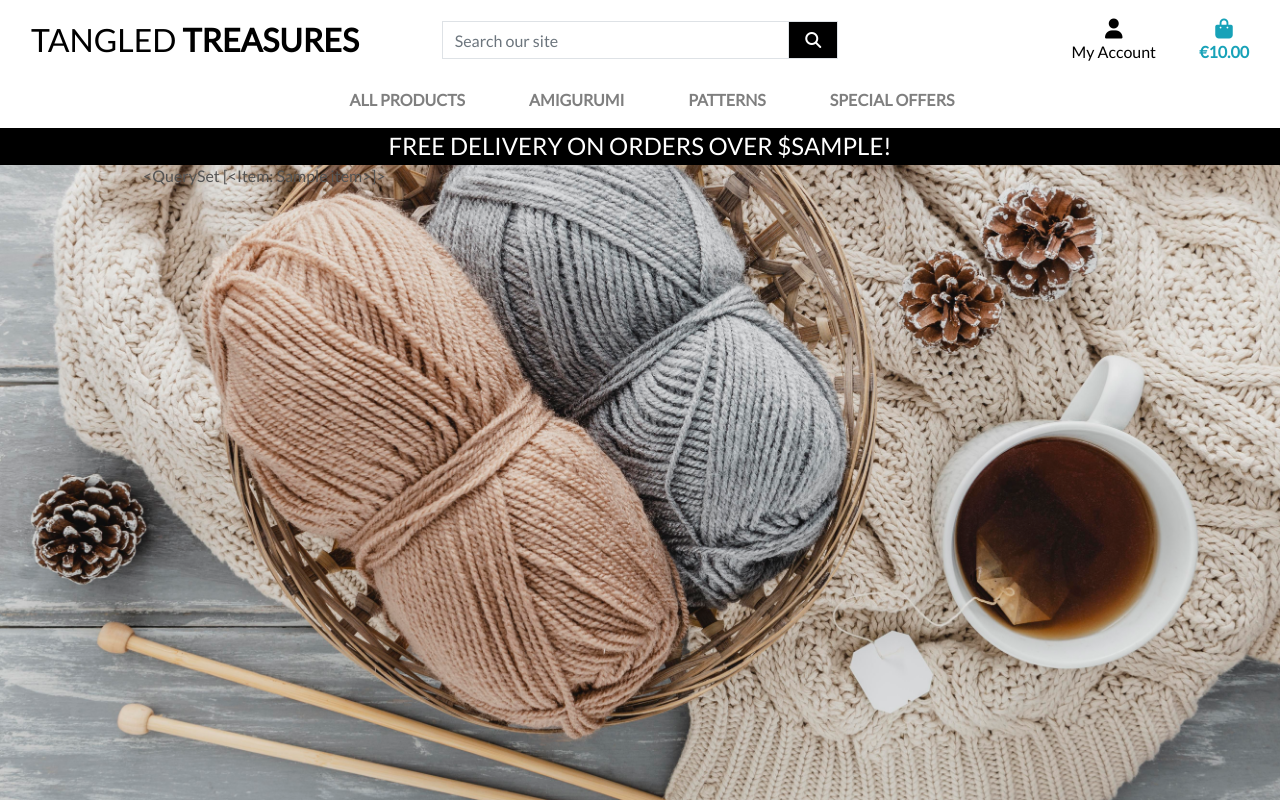
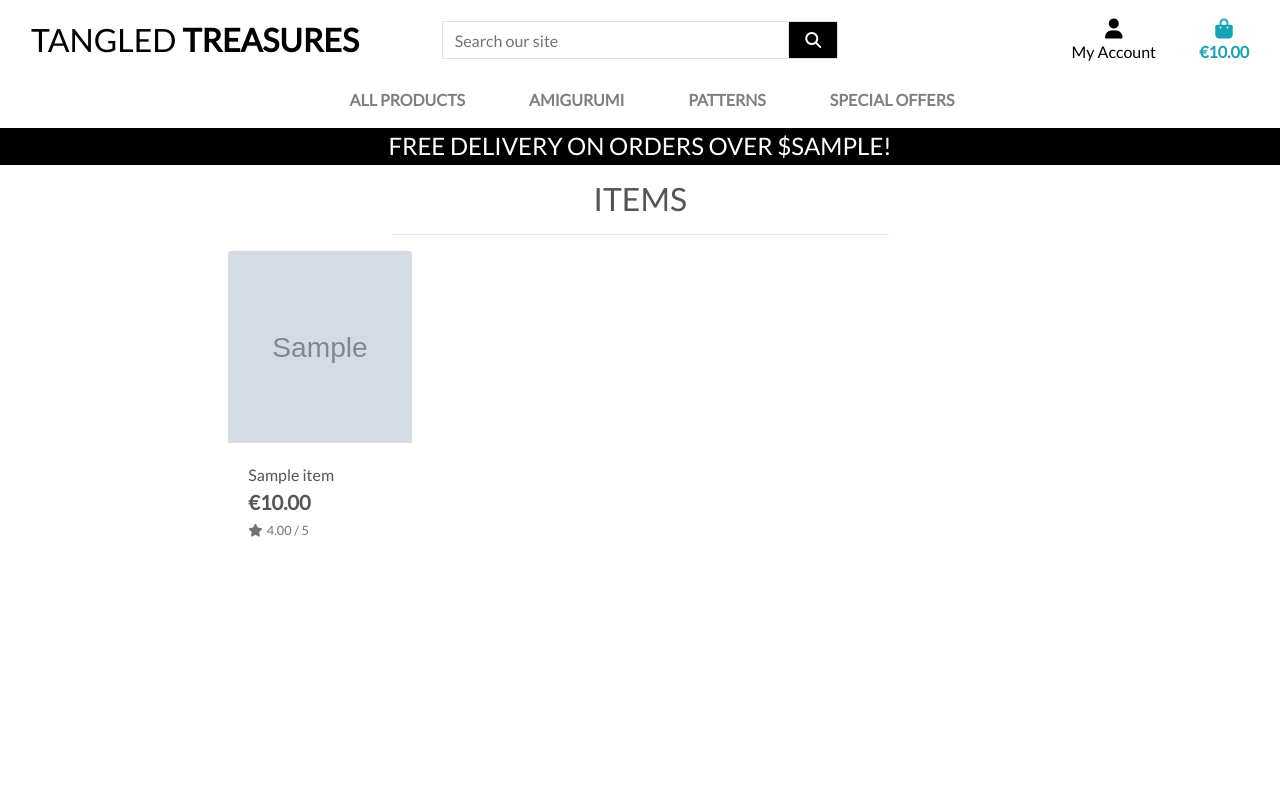
Before and after one commit to ValeP314/pp5-tangled-treasures, a Django app: template items/templates/items/items.html in a window 1280 px wide. Run offline with Django 3.2, Linux system fonts and the light colour scheme; tables that the repository leaves empty hold one stand-in row (values such as "Sample post"); the template is opened without the code that fills it: values that come from a table or form of the project are taken from there, most other values are stand-ins (such as "Sample title", 1, 10 or a date in 2020); grey boxes marked "Sample" are stand-in pictures; some libraries are stand-ins or nearby versions.

Commit message:
Started items templates

```diff
--- a/items/templates/items/items.html
+++ b/items/templates/items/items.html
@@ -10,10 +10,69 @@
 {% endblock %}
 
 {% block content %}
+    <div class="overlay"></div>
     <div class="container">
         <div class="row">
-            <div class="col">
-                {{ items }}
+            <div class="col text-center mt-3">
+                <h2 class="logo-font">Items</h2>
+                <hr class="w-50 mb-1">
+            </div>
+        </div>
+        <div class="row">
+            <div class="product-container col-10 offset-1">
+                <div class="row mt-1 mb-2"></div>
+                <div class="row">
+                    {% for item in items %}
+                        <div class="col-sm-6 col-md-6 col-lg-4 col-xl-3">
+                            <div class="card h-100 border-0">
+                                {% if item.image %}
+                                <a href="">
+                                    <img class="card-img-top img-fluid" src="{{ item.image.url }}" alt="{{ item.name }}">
+                                </a>
+                                {% else %}
+                                <a href="">
+                                    <img class="card-img-top img-fluid" src="{{ MEDIA_URL }}noimage.png" alt="{{ item.name }}">
+                                </a>
+                                {% endif %}
+                                <div class="card-body pb-0">
+                                    <p class="mb-0">{{ item.name }}</p>
+                                </div>
+                                <div class="card-footer bg-white pt-0 border-0 text-left">
+                                    <div class="row">
+                                        <div class="col">
+                                            <p class="lead mb-0 text-left font-weight-bold">€{{ item.price }}</p>
+                                            {% if item.rating %}
+                                                <small class="text-muted"><i class="fas fa-star mr-1"></i>{{ item.rating }} / 5</small>
+                                            {% else %}
+                                                <small class="text-muted">No Rating</small>
+                                            {% endif %}
+                                        </div>
+                                    </div>
+                                </div>
+                            </div>
+                        </div>
+                        {% if forloop.counter|divisibleby:1 %}
+                            <div class="col-12 d-sm-none mb-5">
+                                <hr>
+                            </div>
+                        {% endif %}
+                        {% if forloop.counter|divisibleby:2 %}
+                            <div class="col-12 d-none d-sm-block d-md-block d-lg-none mb-5">
+                                <hr>
+                            </div>
+                        {% endif %}
+                        {% if forloop.counter|divisibleby:3 %}
+                            <div class="col-12 d-none d-lg-block d-xl-none mb-5">
+                                <hr>
+                            </div>
+                        {% endif %}
+                        {% if forloop.counter|divisibleby:4 %}
+                            <div class="col-12 d-none d-xl-block mb-5">
+                                <hr>
+                            </div>
+                        {% endif %}
+                    {% endfor %}
+                </div>
             </div>
         </div>
     </div>
--- a/static/css/base.css
+++ b/static/css/base.css
@@ -60,6 +60,22 @@ body {
     background: #000;
 }
 
+.overlay {
+	height: 100%;
+	width: 100%;
+	top: 0;
+	left: 0;
+	position: fixed;
+	background: white;
+	z-index: -1;
+}
+
+.card-img-top {
+    width: 100%;
+    height: 15vw;
+    object-fit: cover;
+}
+
 /* -------------------------------- Media Queries */
 
 /* Slightly larger container on xl screens */
```
Also changed, not shown: favicon.ico (added), media/noimage.png (added).
